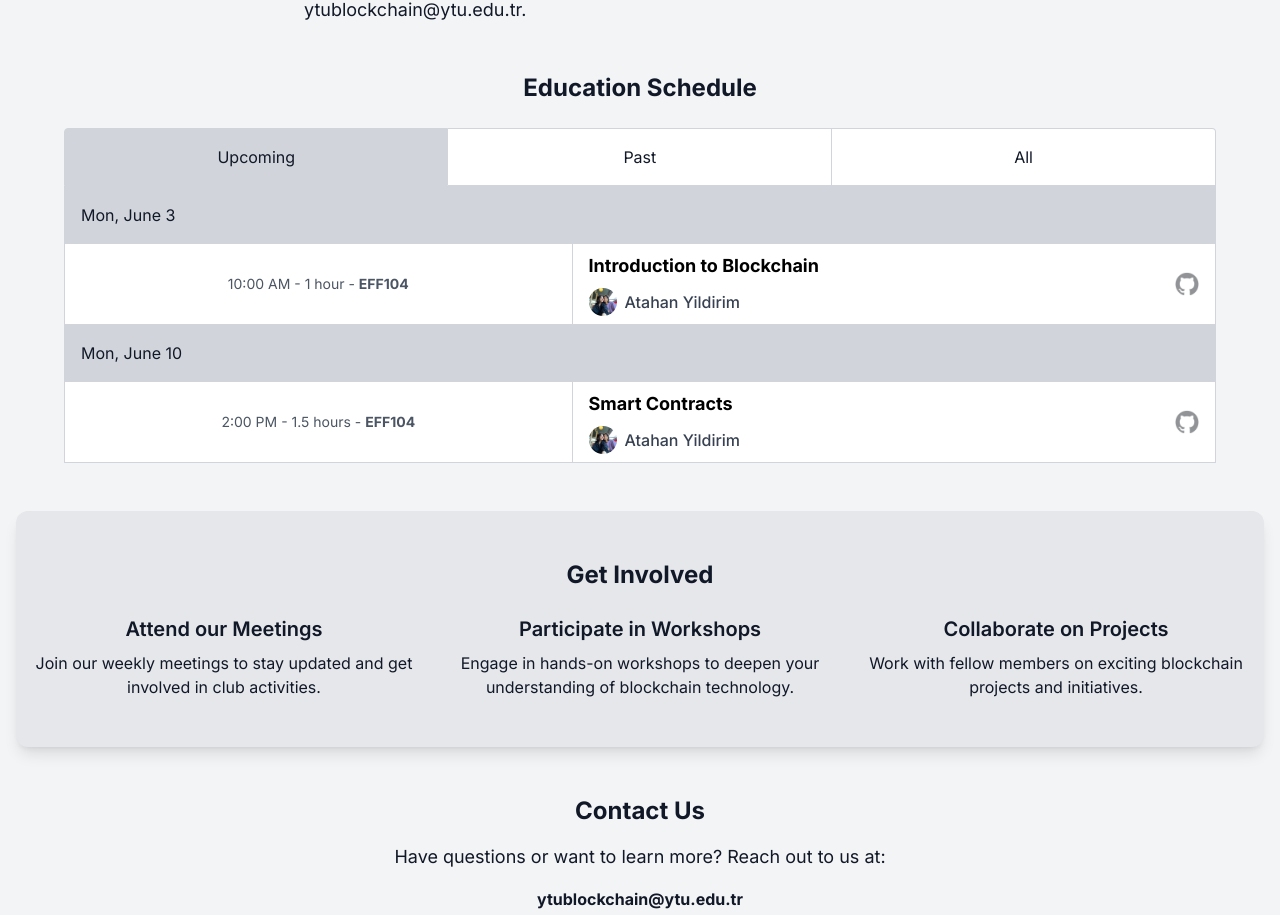
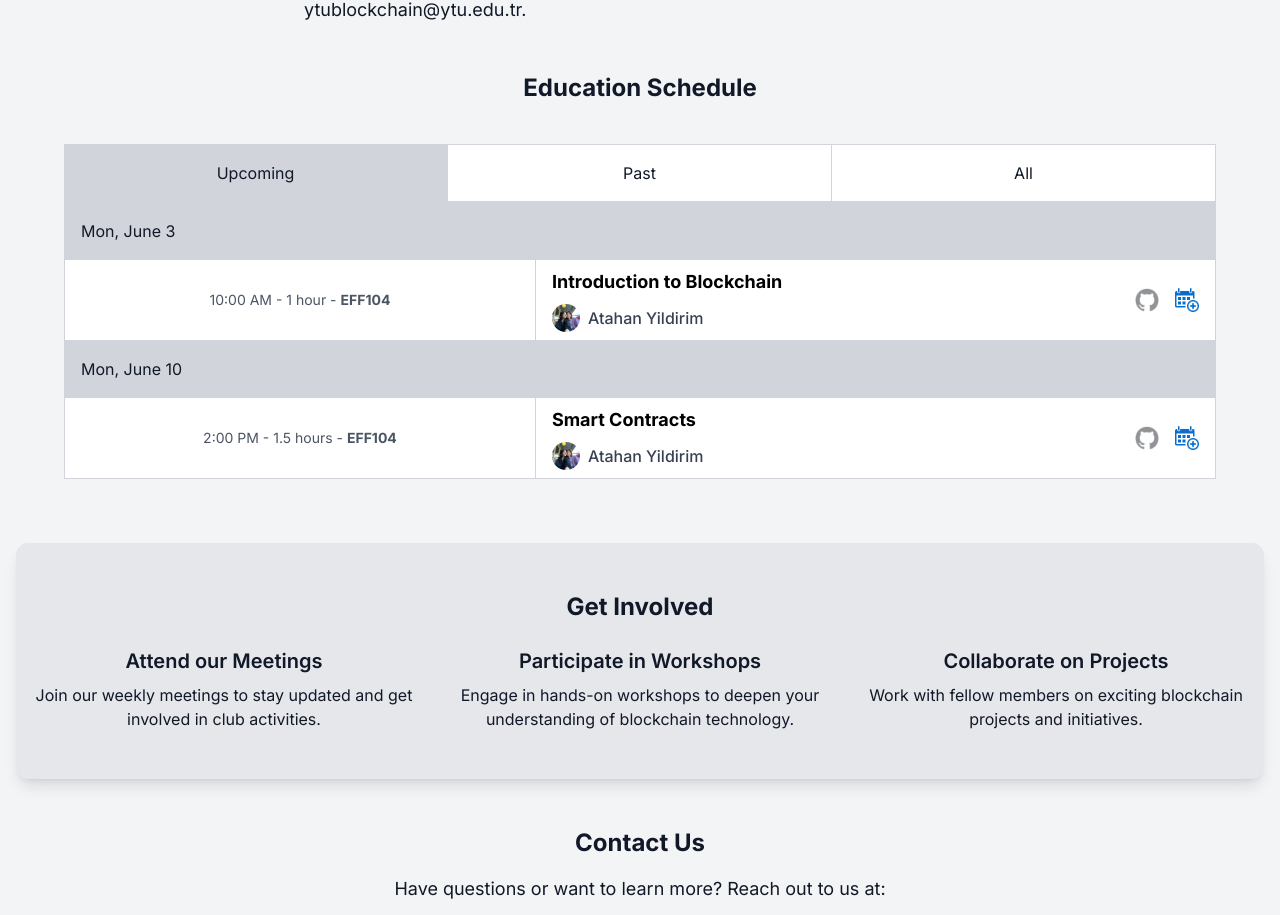
Before and after one commit to YTU-BLOCKCHAIN/YTUBlockchain-landing, a Next.js app: page /en/education in a window 1280 px wide. Shown: the part 915-1830 px from the top of the page. Built offline with nearby package versions, Linux system fonts and the light colour scheme.

Commit message:
add class to calendar

```diff
--- a/components/Schedule.tsx
+++ b/components/Schedule.tsx
@@ -6,9 +6,9 @@ import GitHubIconBlack from "@/public/github-mark.png";
 import Atahan from "@/public/atahan.png";
 import Image from "next/image";
 import { useTranslations } from "next-intl";
-import { format } from "date-fns";
+import { Locale, format, parse } from "date-fns";
 import { enUS, tr } from "date-fns/locale";
-
+import AddCalendar from "@/public/addCalendar.png";
 type Class = {
   date: string;
   time: string;
@@ -80,65 +80,115 @@ const Schedule: React.FC = () => {
     return filter === "upcoming" ? cls.isUpcoming : !cls.isUpcoming;
   });
 
+  const handleFilterChange = (newFilter: "upcoming" | "past" | "all") => {
+    setFilter(newFilter);
+  };
+
   return (
-    <div className="w-full ">
+    <div className="w-full p-4">
       <motion.div
         initial={{ opacity: 0, y: 20 }}
         animate={{ opacity: 1, y: 0 }}
         transition={{ duration: 0.5 }}
         className="max-w-6xl mx-auto overflow-x-auto"
       >
+        <FilterButtons
+          filter={filter}
+          onFilterChange={handleFilterChange}
+          t={t}
+        />
+        <ClassTable classes={filteredClasses} locale={locale} t={t} />
+      </motion.div>
+    </div>
+  );
+};
+
+const FilterButtons: React.FC<{
+  filter: "upcoming" | "past" | "all";
+  onFilterChange: (filter: "upcoming" | "past" | "all") => void;
+  t: any;
+}> = ({ filter, onFilterChange, t }) => (
   <div className="w-full flex flex-row">
+    {["upcoming", "past", "all"].map((filterType) => (
       <button
-            className={`px-4 py-4 rounded-tl w-full border-b border-t border-l border-r dark:border-gray-700 border-gray-300 ${
-              filter === "upcoming"
-                ? "dark:bg-gray-700 bg-gray-300 "
-                : "dark:bg-gray-800 bg-white  "
+        key={filterType}
+        className={`px-4 py-4 w-full border-b border-t border-r dark:border-gray-700 border-gray-300 ${
+          filter === filterType
+            ? "dark:bg-gray-700 bg-gray-300"
+            : "dark:bg-gray-800 bg-white"
         }`}
-            onClick={() => setFilter("upcoming")}
+        onClick={() =>
+          onFilterChange(filterType as "upcoming" | "past" | "all")
+        }
       >
-            {t("Upcoming")}
+        {t(filterType.charAt(0).toUpperCase() + filterType.slice(1))}
       </button>
-          <button
-            className={`px-4 py-4 w-full border-b border-t border-r dark:border-gray-700 border-gray-300 ${
-              filter === "past"
-                ? "dark:bg-gray-700 bg-gray-300 "
-                : "dark:bg-gray-800 bg-white "
-            }`}
-            onClick={() => setFilter("past")}
-          >
-            {t("Past")}
-          </button>
-          <button
-            className={`px-4 py-4 rounded-tr w-full border-b border-t border-r dark:border-gray-700 border-gray-300 ${
-              filter === "all"
-                ? "dark:bg-gray-700 bg-gray-300 "
-                : "dark:bg-gray-800 bg-white "
-            }`}
-            onClick={() => setFilter("all")}
-          >
-            {t("All")}
-          </button>
+    ))}
   </div>
+);
+
+const ClassTable: React.FC<{
+  classes: Class[];
+  locale: Locale;
+  t: any;
+}> = ({ classes, locale, t }) => (
   <table className="min-w-full bg-white dark:bg-gray-900 border dark:border-gray-700 border-gray-300">
     <tbody>
-            {filteredClasses.map((cls, index) => (
+      {classes.map((cls, index) => (
         <React.Fragment key={index}>
           <tr className="border-b dark:border-gray-700 border-gray-300">
-                  <td className="dark:bg-gray-700 bg-gray-300  p-4" colSpan={2}>
+            <td className="dark:bg-gray-700 bg-gray-300 p-4" colSpan={2}>
               {format(new Date(cls.date), "EEE, MMMM d", { locale })}
             </td>
           </tr>
+          <ClassRow cls={cls} />
+        </React.Fragment>
+      ))}
+    </tbody>
+  </table>
+);
+
+const ClassRow: React.FC<{ cls: Class }> = ({ cls }) => {
+  const addToGoogleCalendar = (cls: Class) => {
+    const startTime = parse(
+      `${cls.date} ${cls.time}`,
+      "yyyy-MM-dd h:mm a",
+      new Date()
+    );
+    const endTime = new Date(startTime);
+
+    const durationParts = cls.duration.split(" ");
+    if (durationParts[1] === "hours" || durationParts[1] === "hour") {
+      endTime.setHours(startTime.getHours() + parseInt(durationParts[0]));
+    } else if (
+      durationParts[1] === "minutes" ||
+      durationParts[1] === "minute"
+    ) {
+      endTime.setMinutes(startTime.getMinutes() + parseInt(durationParts[0]));
+    }
+
+    const googleCalendarLink = `https://www.google.com/calendar/render?action=TEMPLATE&text=${encodeURIComponent(
+      cls.topic
+    )}&dates=${format(startTime, "yyyyMMdd'T'HHmmss'Z'")}%2F${format(
+      endTime,
+      "yyyyMMdd'T'HHmmss'Z'"
+    )}&details=${encodeURIComponent(
+      `Instructor: ${cls.instructor}\nGitHub: ${cls.githubLink}`
+    )}&location=${encodeURIComponent("EFF104")}&sf=true&output=xml`;
+
+    window.open(googleCalendarLink, "_blank");
+  };
+
+  return (
     <tr className="border-b dark:border-gray-700 border-gray-300">
       <td className="px-4 py-2 border-r dark:border-gray-700 border-gray-300 text-center">
         <div className="text-sm dark:text-gray-400 text-gray-600">
           {cls.time} - {cls.duration} -{" "}
-                      <span className=" font-bold">EFF104</span>
+          <span className="font-bold">EFF104</span>
         </div>
       </td>
       <td className="px-4 py-2">
         <div className="flex flex-col md:flex-row items-start md:items-center">
-                      <div className="flex flex-col md:flex-row md:items-center md:w-full">
           <div className="flex-grow">
             <div className="font-bold text-lg text-black dark:text-white">
               {cls.topic}
@@ -154,7 +204,7 @@ const Schedule: React.FC = () => {
               </div>
             </div>
           </div>
-                        <div className="flex flex-col justify-end mt-2 md:mt-0 md:ml-auto">
+          <div className="flex flex-row items-center justify-center mt-2 md:mt-0 md:ml-auto space-y-2 space-x-4">
             <button
               className={`text-xl ${
                 cls.isUpcoming
@@ -163,8 +213,7 @@ const Schedule: React.FC = () => {
               }`}
               disabled={cls.isUpcoming}
               onClick={() =>
-                              !cls.isUpcoming &&
-                              window.open(cls.githubLink, "_blank")
+                !cls.isUpcoming && window.open(cls.githubLink, "_blank")
               }
             >
               <Image
@@ -186,17 +235,23 @@ const Schedule: React.FC = () => {
                 height={24}
               />
             </button>
-                        </div>
+            {cls.isUpcoming && (
+              <button
+                className="text-white -translate-y-1"
+                onClick={() => addToGoogleCalendar(cls)}
+              >
+                <Image
+                  src={AddCalendar}
+                  alt="Add to Calendar"
+                  width={24}
+                  height={24}
+                />
+              </button>
+            )}
           </div>
         </div>
       </td>
     </tr>
-              </React.Fragment>
-            ))}
-          </tbody>
-        </table>
-      </motion.div>
-    </div>
   );
 };
 
```
Also changed, not shown: public/addCalendar.png (added). Lines whose indentation alone changed are shown as unchanged.
